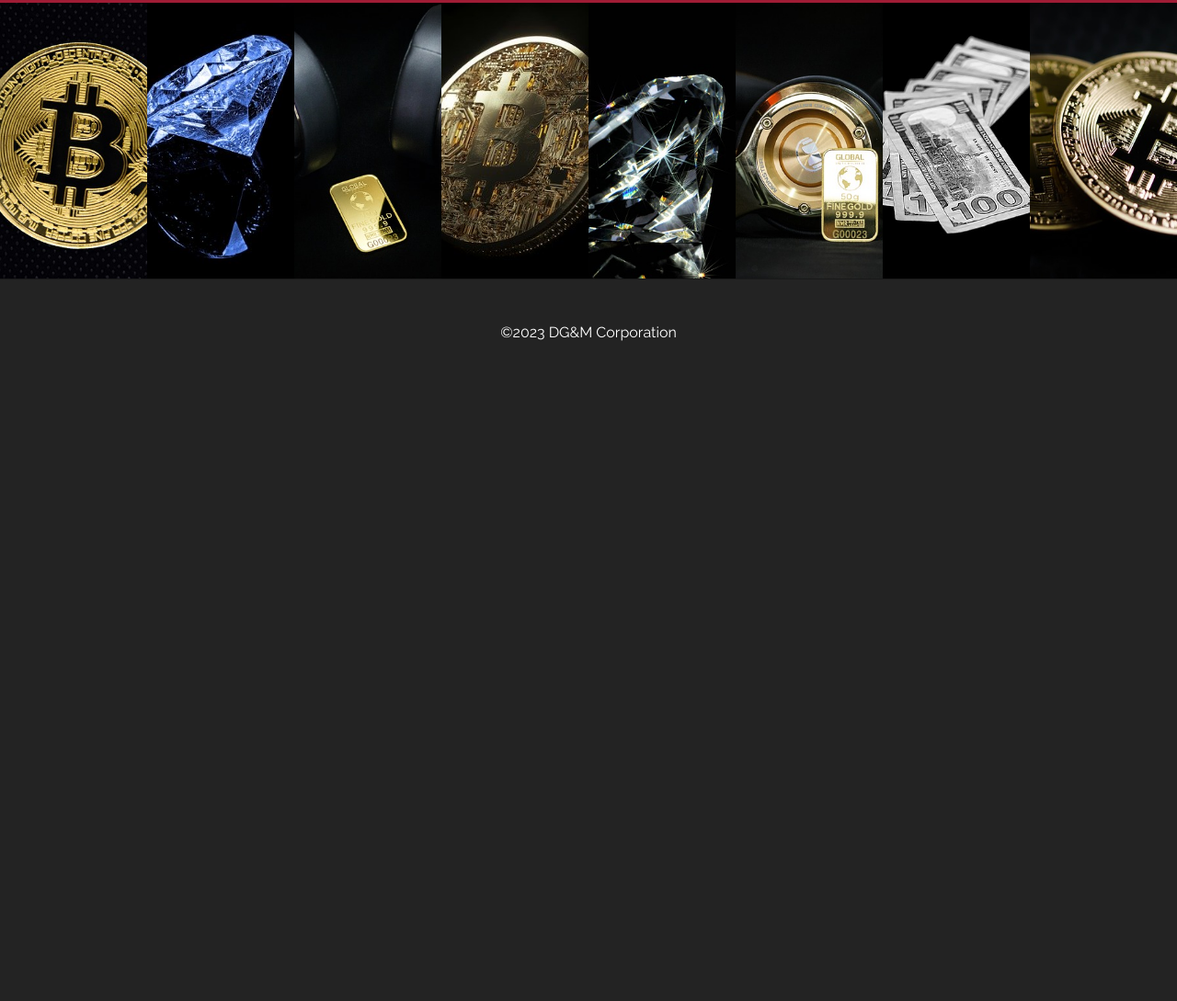
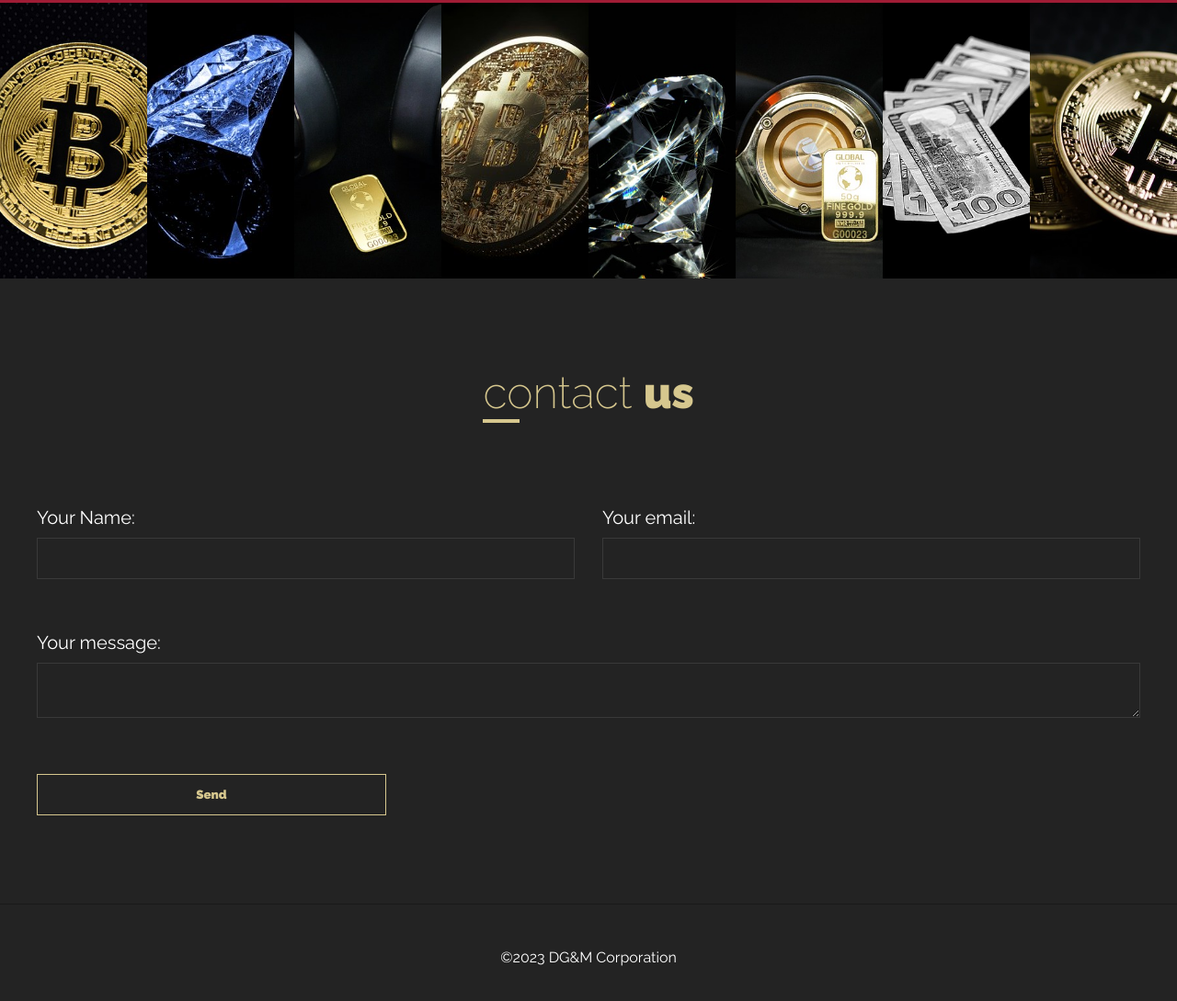
Before and after one commit to revalew/DGM-Corp, a plain HTML site: page index.html in a window 1280 px wide. Shown: the part 4642-5731 px from the top of the page at 92% size. Before the commit the page ends 5061 px from the top, so only its background shows below. Drawn offline with Linux system fonts and the light colour scheme.

Commit message:
created contact section (6th) in main \n//TODO JS on mobile menu

```diff
--- a/index.html
+++ b/index.html
@@ -227,12 +227,40 @@
         <section class="gallery">
             <img class="gallery__img" src="./img/gallery/1.jpg" alt="Hollow Bitcoin logo on a coin.">
             <img class="gallery__img" src="./img/gallery/2.jpg" alt="Picture of a diamond.">
-            <img class="gallery__img" src="./img/gallery/3.jpg" alt="Picture of a gold slab in fron of a golden headphones.">
+            <img class="gallery__img" src="./img/gallery/3.jpg"
+                alt="Picture of a gold slab in fron of a golden headphones.">
             <img class="gallery__img" src="./img/gallery/4.jpg" alt="Bitcoin logo on a coin.">
             <img class="gallery__img" src="./img/gallery/5.jpg" alt="Picture of a diamond.">
-            <img class="gallery__img" src="./img/gallery/6.jpg" alt="Picture of a gold slab in fron of a golden headphones.">
+            <img class="gallery__img" src="./img/gallery/6.jpg"
+                alt="Picture of a gold slab in fron of a golden headphones.">
             <img class="gallery__img" src="./img/gallery/7.jpg" alt="Picture of a pile of dollar bills.">
             <img class="gallery__img" src="./img/gallery/8.jpg" alt="Bitcoin logo on two coins.">
+        </section>
+
+        <section class="contact" id="contact">
+            <div class="wrapper">
+                <h2 class="section-title">contact <span>us</span></h2>
+
+                <form class="contact__form">
+
+                    <div class="contact__form-box">
+                        <label for="name">Your Name:</label>
+                        <input type="text" id="name">
+                    </div>
+
+                    <div class="contact__form-box">
+                        <label for="email">Your email:</label>
+                        <input type="email" id="email">
+                    </div>
+
+                    <div class="contact__form-box">
+                        <label for="msg">Your message:</label>
+                        <textarea id="msg"></textarea>
+                    </div>
+                    <button type="submit" class="contact__form-btn">Send</button>
+                </form>
+
+            </div>
         </section>
 
     </main>
--- a/sass/_components.scss
+++ b/sass/_components.scss
@@ -388,6 +388,71 @@ h1.company-name {
 	}
 }
 
+// CONTACT SECTION
+.contact {
+	padding: 6em 2em;
+	&__form {
+		display: grid;
+		grid-template-columns: repeat(6, 1fr);
+
+		&-box {
+			label {
+				display: block;
+				margin-bottom: 0.5em;
+				font-size: 2rem;
+			}
+
+			input,
+			textarea {
+				padding: 1em 2em;
+				margin-bottom: 2em;
+				width: 100%;
+				color: c.$white;
+				background: none;
+				border: 1px solid rgba(255, 255, 255, 0.1);
+
+				&:focus {
+					outline: none;
+					border: 1px solid c.$gold;
+				}
+			}
+
+			&:nth-child(1) {
+				grid-column: 1/-1;
+				grid-row: 1/2;
+			}
+
+			&:nth-child(2) {
+				grid-column: 1/-1;
+				grid-row: 2/3;
+			}
+
+			&:nth-child(3) {
+				grid-column: 1/-1;
+				grid-row: 3/4;
+			}
+		}
+
+		&-btn {
+			grid-column: 1/3;
+			grid-row: 4/5;
+			padding: 1em;
+			border: 1px solid c.$gold;
+			background: none;
+			font-weight: bold;
+			color: c.$gold;
+			transition: background-color 0.5s, color 0.5s;
+
+			&:hover,
+			&:focus {
+				outline: none;
+				color: c.$dark;
+				background-color: c.$gold;
+			}
+		}
+	}
+}
+
 .footer {
 	padding: 3em 1em;
 	border-top: 1px solid c.$darker;
--- a/sass/_medium.scss
+++ b/sass/_medium.scss
@@ -74,4 +74,31 @@
 			}
 		}
 	}
+
+	.contact {
+		&__form {
+			gap: 30px;
+
+			&-box {
+				&:nth-child(1) {
+					grid-column: 1/4;
+					grid-row: 1/2;
+				}
+
+				&:nth-child(2) {
+					grid-column: 4/7;
+					grid-row: 1/2;
+				}
+
+				&:nth-child(3) {
+					grid-column: 1/-1;
+					grid-row: 2/3;
+				}
+			}
+
+			&-btn {
+				grid-row: 3/4;
+			}
+		}
+	}
 }
```
Also changed, not shown: css/style.css, 1 other file.
